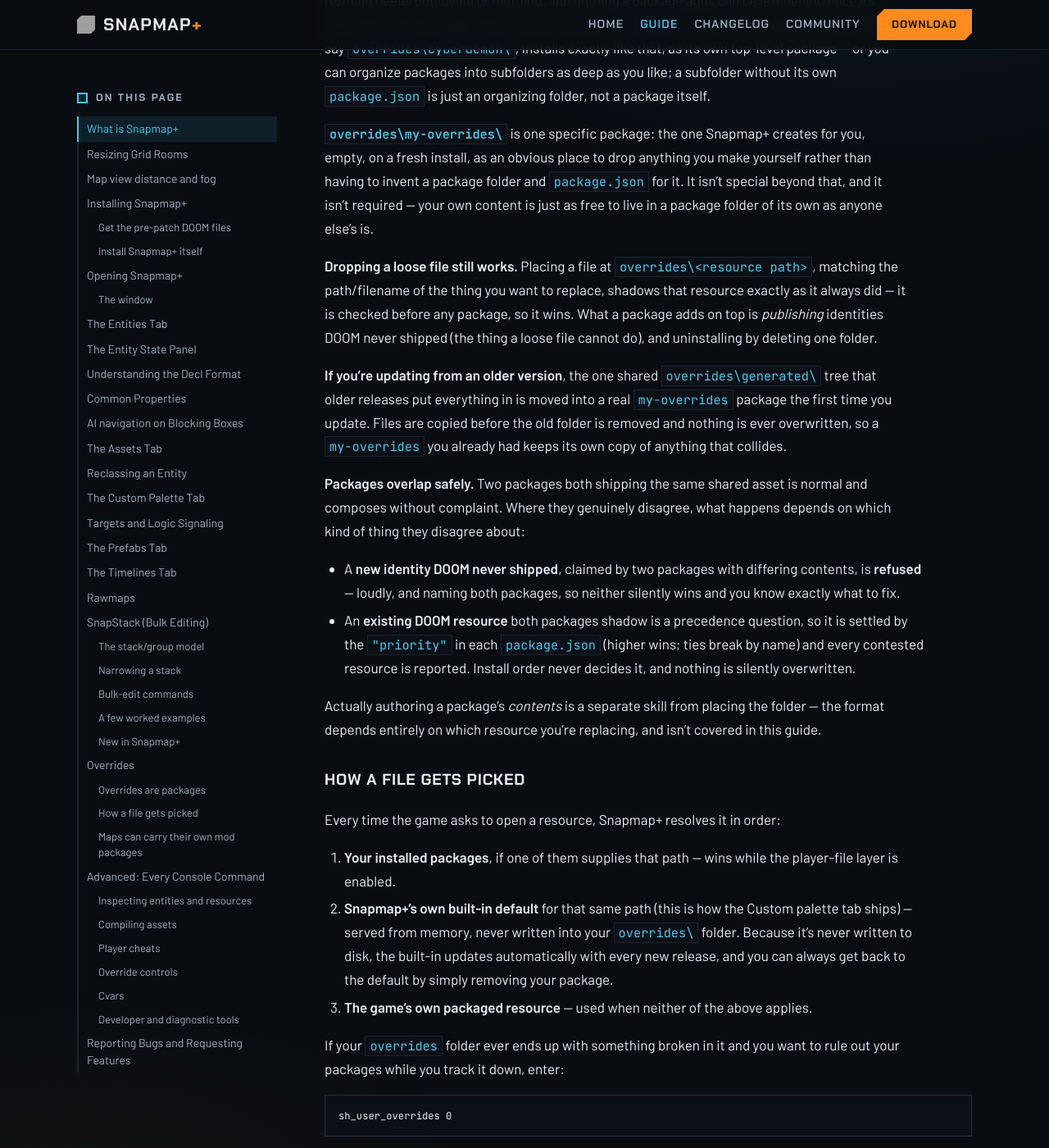
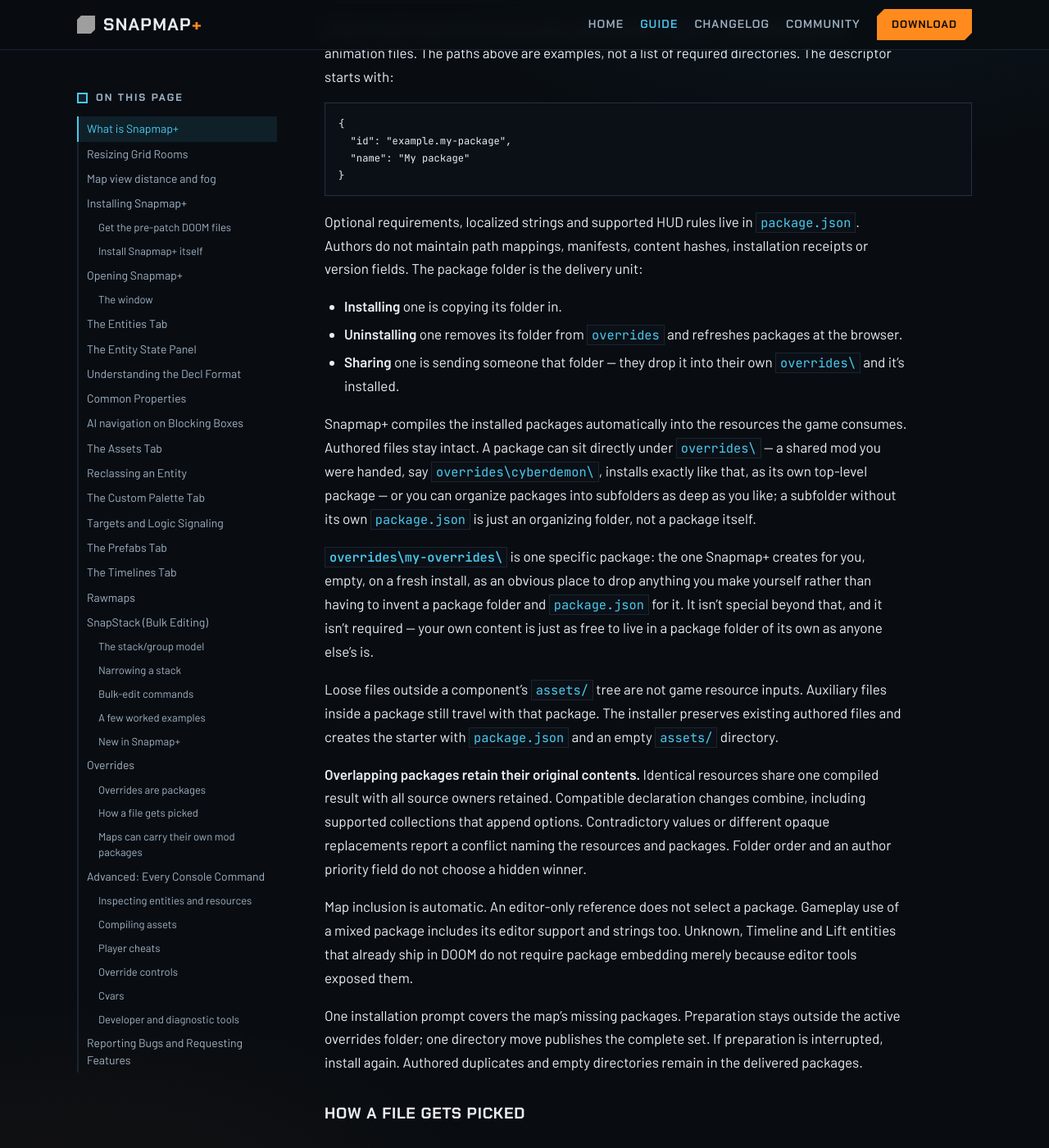
Before and after one commit to doom-snapmap/snapmap-web, a Jekyll site: the page built from site/snapmap-plus-guide.md, in a window 1280 px wide and 1400 px high, scrolled down 31008 px. Shown: the whole window at 82% size. Built offline with Jekyll 4.4.1, drawn with Linux system fonts in a browser that asks for light colours; some of the changed text lies outside the part shown; grey boxes are pictures that could not be loaded.

Commit message:
Compile authored packages into transient map resource views
Preserve complete authored bundles while composing engine-path resources and applying map-specific values through a transient provider. Add resource-based installation planning, shared declaration and native-resource activation, audio discovery, and regression coverage. Drain resident resources before rebuilding the palette and compare refresh results with their captured defaults so installed packages can reach the editor on both renderers.

````diff
--- a/site/snapmap-plus-guide.md
+++ b/site/snapmap-plus-guide.md
@@ -835,11 +835,9 @@
 
 ## Overrides
 
-**Overrides** are Snapmap+'s way of soft-modding the game — replacing resource files at launch, while
-Snapmap+ is running, without touching anything that affects actual gameplay for players who load your
-map (a gameplay-affecting override wouldn't travel with the map anyway, so there's no point using one for
-that). For Snapmap+ itself, overrides remove editor-side restrictions and save you from typing out edits
-by hand that would otherwise be tedious.
+**Overrides** add or replace game resources through packages. Packages can supply editor tools,
+gameplay assets, or both. When a map uses a package's gameplay assets, Snapmap+ embeds the complete
+authored package. Another Snapmap+ client can install the missing packages from an in-game prompt.
 
 The [Custom palette tab](#the-custom-palette-tab) — the Unknown, Timeline, and Lift entities available
 straight from DOOM's own Create menu — is itself built on this system: it's an override that ships with
@@ -848,16 +846,41 @@
 ### Overrides are packages
 
 An override is organized as a **package**: a folder under `%LOCALAPPDATA%\snapmap-plus\overrides\`
-containing whatever it adds (decls, resources, strings...) plus a `package.json` marking it as one. The
-package folder *is* the whole thing:
+with one descriptor and an engine-shaped asset tree:
+
+```text
+my-package/
+  package.json
+  assets/
+    generated/decls/...
+    generated/images/...
+    generated/renderprogs/...
+    generated/spirv/...
+    cooked/...
+    sound/...
+```
+
+Preserve each resource's extracted game path beneath `assets/`, including model and animation files.
+The paths above are examples, not a list of required directories. The descriptor starts with:
+
+```json
+{
+  "id": "example.my-package",
+  "name": "My package"
+}
+```
+
+Optional requirements, localized strings and supported HUD rules live in `package.json`. Authors
+do not maintain path mappings, manifests, content hashes, installation receipts or version fields.
+The package folder is the delivery unit:
 
 - **Installing** one is copying its folder in.
-- **Uninstalling** one is deleting its folder.
+- **Uninstalling** one removes its folder from `overrides` and refreshes packages at the browser.
 - **Sharing** one is sending someone that folder — they drop it into their own `overrides\` and it's
   installed.
 
-Nothing needs compiling or merging, and nothing a package adds can be left behind once its folder is gone.
-A package can sit directly under `overrides\` — a shared mod you were handed, say
+Snapmap+ compiles the installed packages automatically into the resources the game consumes.
+Authored files stay intact. A package can sit directly under `overrides\` — a shared mod you were handed, say
 `overrides\cyberdemon\`, installs exactly like that, as its own top-level package — or you can organize
 packages into subfolders as deep as you like; a subfolder without its own `package.json` is just an
 organizing folder, not a package itself.
@@ -867,28 +890,23 @@
 package folder and `package.json` for it. It isn't special beyond that, and it isn't required — your own
 content is just as free to live in a package folder of its own as anyone else's is.
 
-**Dropping a loose file still works.** Placing a file at `overrides\<resource path>`, matching the
-path/filename of the thing you want to replace, shadows that resource exactly as it always did — it is
-checked before any package, so it wins. What a package adds on top is *publishing* identities DOOM never
-shipped (the thing a loose file cannot do), and uninstalling by deleting one folder.
+Loose files outside a component's `assets/` tree are not game resource inputs. Auxiliary files inside
+a package still travel with that package. The installer preserves existing authored files and creates
+the starter with `package.json` and an empty `assets/` directory.
 
-**If you're updating from an older version**, the one shared `overrides\generated\` tree that older
-releases put everything in is moved into a real `my-overrides` package the first time you update. Files
-are copied before the old folder is removed and nothing is ever overwritten, so a `my-overrides` you
-already had keeps its own copy of anything that collides.
+**Overlapping packages retain their original contents.** Identical resources share one compiled
+result with all source owners retained. Compatible declaration changes combine, including supported
+collections that append options. Contradictory values or different opaque replacements report a
+conflict naming the resources and packages. Folder order and an author priority field do not choose
+a hidden winner.
 
-**Packages overlap safely.** Two packages both shipping the same shared asset is normal and composes
-without complaint. Where they genuinely disagree, what happens depends on which kind of thing they
-disagree about:
+Map inclusion is automatic. An editor-only reference does not select a package. Gameplay use of a
+mixed package includes its editor support and strings too. Unknown, Timeline and Lift entities that
+already ship in DOOM do not require package embedding merely because editor tools exposed them.
 
-- A **new identity DOOM never shipped**, claimed by two packages with differing contents, is **refused** —
-  loudly, and naming both packages, so neither silently wins and you know exactly what to fix.
-- An **existing DOOM resource** both packages shadow is a precedence question, so it is settled by the
-  `"priority"` in each `package.json` (higher wins; ties break by name) and every contested resource is
-  reported. Install order never decides it, and nothing is silently overwritten.
-
-Actually authoring a package's *contents* is a separate skill from placing the folder — the format
-depends entirely on which resource you're replacing, and isn't covered in this guide.
+One installation prompt covers the map's missing packages. Preparation stays outside the active
+overrides folder; one directory move publishes the complete set. If preparation is interrupted,
+install again. Authored duplicates and empty directories remain in the delivered packages.
 
 ### How a file gets picked
 
````
